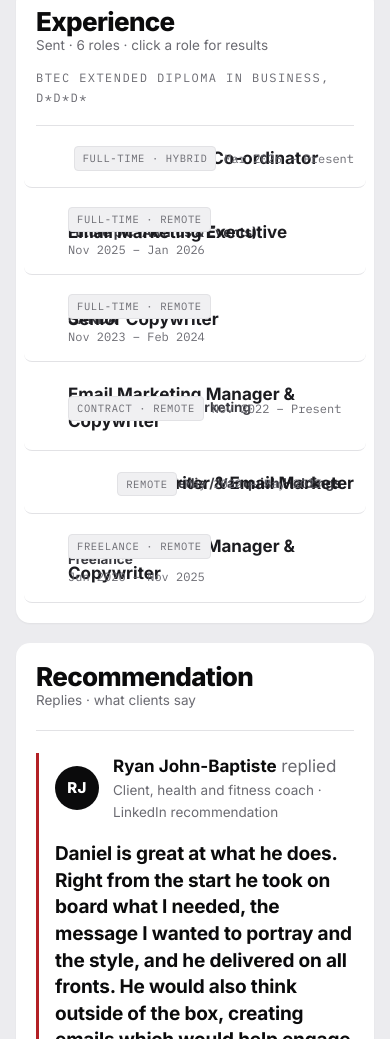
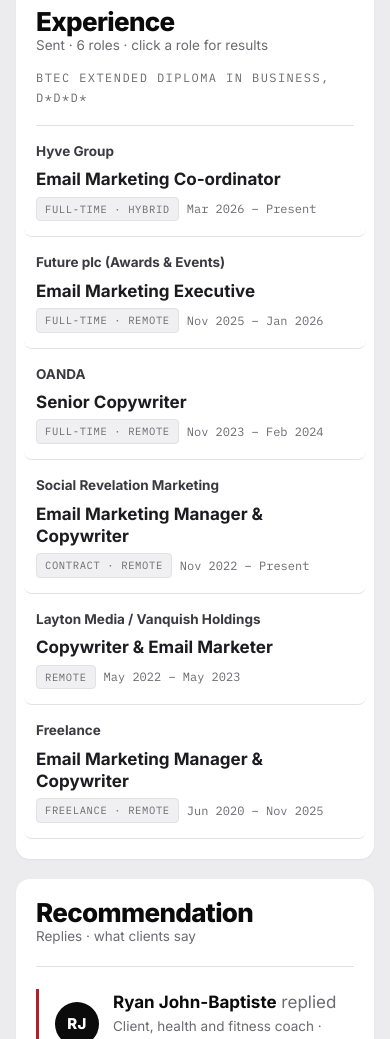
Before and after one commit to DanielB532/Master-Portfolio, an Astro site: page / in a window 390 px wide. Shown: the part 6584-7623 px from the top of the page. Built offline with nearby package versions, Linux system fonts and the light colour scheme; Astro itself is replaced by a stand-in of ours.

Commit message:
Fix overlapping Experience rows on phone screens
Co-Authored-By: Claude Opus 5.5 <noreply@anthropic.com>
Claude-Session: https://claude.ai/code/session_017xu23ZsrbZfUcpqzSBMN1Q

```diff
--- a/src/pages/index.astro
+++ b/src/pages/index.astro
@@ -609,8 +609,8 @@ const initials = `${site.firstName[0]}${site.lastName[0]}`;
     .row .line { grid-area: line; white-space: normal; display: -webkit-box; -webkit-line-clamp: 3; -webkit-box-orient: vertical; }
     .row .meta-r { grid-area: meta; flex-wrap: wrap; gap: 8px; }
     .row .date { min-width: 0; text-align: left; }
-    .sent summary { grid-template-columns: minmax(0, 1fr); row-gap: 4px; }
-    .sent summary .line { white-space: normal; }
+    .sent summary { grid-template-columns: minmax(0, 1fr); grid-template-areas: "from" "line" "meta"; row-gap: 6px; }
+    .sent summary .line { white-space: normal; display: block; font-size: 17px; line-height: 1.3; }
     .sent summary .prev { display: none; }
     .sent summary .meta-r { flex-wrap: wrap; gap: 8px; }
     .sent summary .date { text-align: left; min-width: 0; }
```
